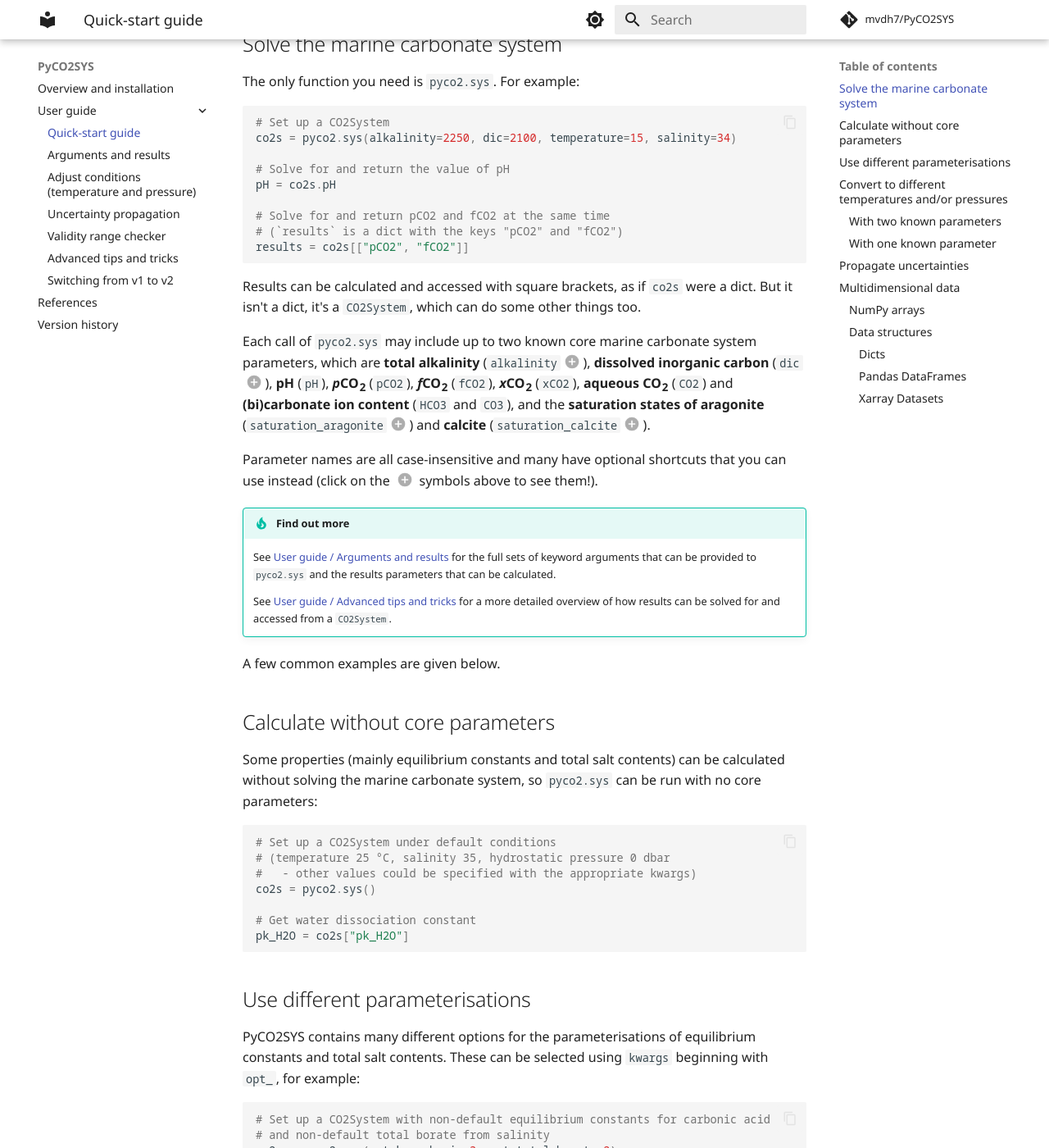
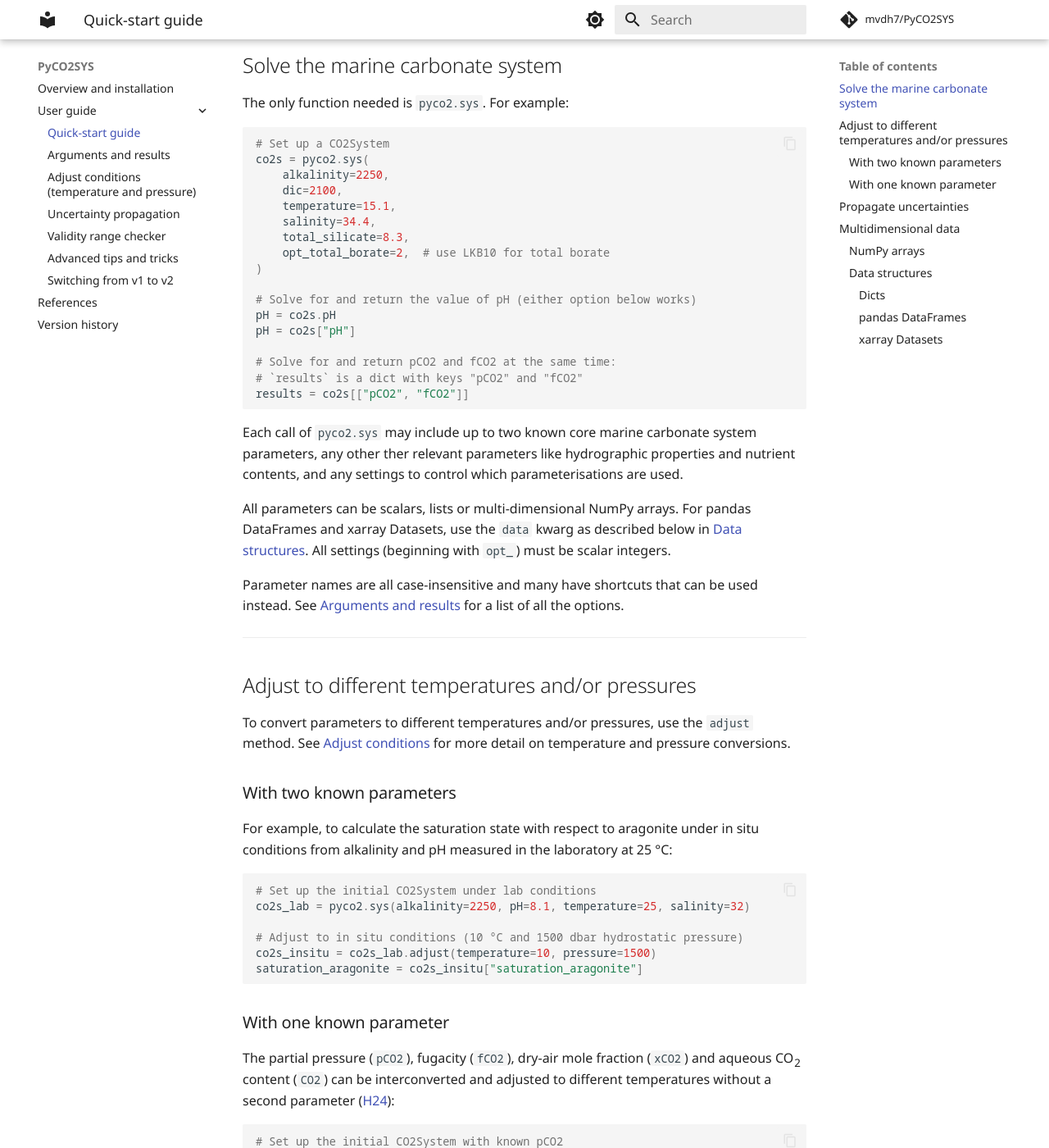
Before and after one commit to mvdh7/PyCO2SYS, an MkDocs documentation site: the page built from docs/quick.md, in a window 1280 px wide and 1400 px high, scrolled down 476 px. Shown: the whole window at 82% size. Built offline with MkDocs 1.6.1 and Material for MkDocs 9.7.7, drawn with Linux system fonts in a browser that asks for light colours; comment, search, counter and statistics services are not loaded; some of the changed text lies outside the part shown.

````diff
--- a/docs/quick.md
+++ b/docs/quick.md
@@ -14,80 +14,45 @@ All the code examples assume the following import convention:
 import PyCO2SYS as pyco2
 ```
 
+---
+
 ## Solve the marine carbonate system
 
-The only function you need is `pyco2.sys`.  For example:
+The only function needed is `pyco2.sys`.  For example:
 
 ```python
 # Set up a CO2System
-co2s = pyco2.sys(alkalinity=2250, dic=2100, temperature=15, salinity=34)
+co2s = pyco2.sys(
+    alkalinity=2250,
+    dic=2100,
+    temperature=15.1,
+    salinity=34.4,
+    total_silicate=8.3,
+    opt_total_borate=2,  # use LKB10 for total borate
+)
 
-# Solve for and return the value of pH
+# Solve for and return the value of pH (either option below works)
 pH = co2s.pH
+pH = co2s["pH"]
 
-# Solve for and return pCO2 and fCO2 at the same time
-# (`results` is a dict with the keys "pCO2" and "fCO2")
+# Solve for and return pCO2 and fCO2 at the same time:
+# `results` is a dict with keys "pCO2" and "fCO2"
 results = co2s[["pCO2", "fCO2"]]
 ```
 
-Results can be calculated and accessed with square brackets, as if `co2s` were a dict.  But it isn't a dict, it's a `CO2System`, which can do some other things too.
+Each call of `pyco2.sys` may include up to two known core marine carbonate system parameters, any other ther relevant parameters like hydrographic properties and nutrient contents, and any settings to control which parameterisations are used.
 
-Each call of `pyco2.sys` may include up to two known core marine carbonate system parameters, which are **total alkalinity** (`alkalinity`(1)), **dissolved inorganic carbon** (`dic`(2)), **pH** (`pH`), **<i>p</i>CO<sub>2</sub>** (`pCO2`), **<i>f</i>CO<sub>2</sub>** (`fCO2`), **<i>x</i>CO<sub>2</sub>** (`xCO2`), **aqueous CO<sub>2</sub>** (`CO2`) and **(bi)carbonate ion content** (`HCO3` and `CO3`), and the **saturation states of aragonite** (`saturation_aragonite`(3)) and **calcite** (`saturation_calcite`(4)).
-{ .annotate }
+All parameters can be scalars, lists or multi-dimensional NumPy arrays.  For pandas DataFrames and xarray Datasets, use the `data` kwarg as described below in [Data structures](#data-structures).  All settings (beginning with `opt_`) must be scalar integers.
 
-1.  Shortcuts: `talk`, `alk`, `ta`.
-2.  Shortcut: `tco2`.
-3.  Shortcut: `oa`.
-4.  Shortcut: `oc`.
+Parameter names are all case-insensitive and many have shortcuts that can be used instead.  See [Arguments and results](detail.md) for a list of all the options.
 
-Parameter names are all case-insensitive and many have optional shortcuts that you can use instead (click on the (1) symbols above to see them!).
-{ .annotate }
+---
 
-1.  Shortcuts!
+## Adjust to different temperatures and/or pressures
 
-!!! tip "Find out more"
-
-    See [User guide / Arguments and results](detail.md) for the full sets of keyword arguments that can be provided to `pyco2.sys` and the results parameters that can be calculated.
-
-    See [User guide / Advanced tips and tricks](advanced.md) for a more detailed overview of how results can be solved for and accessed from a `CO2System`.
-
-A few common examples are given below.
-
-## Calculate without core parameters
-
-Some properties (mainly equilibrium constants and total salt contents) can be calculated without solving the marine carbonate system, so `pyco2.sys` can be run with no core parameters:
-
-```python
-# Set up a CO2System under default conditions
-# (temperature 25 °C, salinity 35, hydrostatic pressure 0 dbar
-#   - other values could be specified with the appropriate kwargs)
-co2s = pyco2.sys()
-
-# Get water dissociation constant
-pk_H2O = co2s["pk_H2O"]
-```
-
-## Use different parameterisations
-
-PyCO2SYS contains many different options for the parameterisations of equilibrium constants and total salt contents.  These can be selected using `kwargs` beginning with `opt_`, for example:
-
-```python
-# Set up a CO2System with non-default equilibrium constants for carbonic acid
-# and non-default total borate from salinity
-co2s = pyco2.sys(opt_k_carbonic=3, opt_total_borate=2)
-```
-
-All settings arguments must be single, scalar, integer values.
-
-## Convert to different temperatures and/or pressures
-
-!!! tip "Find out more"
-
-    See [User guide / Adjust conditions](adjust.md) for more detail on temperature and pressure conversions.
+To convert parameters to different temperatures and/or pressures, use the `adjust` method.  See [Adjust conditions](adjust.md) for more detail on temperature and pressure conversions.
 
 ### With two known parameters
-
-To convert parameters to different temperatures and/or pressures, use the `adjust` method.
 
 For example, to calculate the saturation state with respect to aragonite under in situ conditions from alkalinity and pH measured in the laboratory at 25 °C:
 
@@ -102,50 +67,62 @@ saturation_aragonite = co2s_insitu["saturation_aragonite"]
 
 ### With one known parameter
 
-The partial pressure (`pCO2`), fugacity (`fCO2`), dry-air mole fraction (`xCO2`) and aqueous content (`CO2`) of CO<sub>2</sub> can be interconverted and adjusted to different temperatures without a second parameter:
+The partial pressure (`pCO2`), fugacity (`fCO2`), dry-air mole fraction (`xCO2`) and aqueous CO<sub>2</sub> content (`CO2`) can be interconverted and adjusted to different temperatures without a second parameter ([H24](refs/#h)):
 
 ```python
 # Set up the initial CO2System with known pCO2
 co2s_lab = pyco2.sys(pCO2=400, temperature=25)
 
-# Calculate fCO2 under lab conditions (optional step)
-fCO2_lab = co2s_lab["fCO2"]
+# Convert to fCO2 under initial conditions (optional)
+fCO2_lab = co2s_lab.fCO2
 
-# Adjust fCO2 to in situ conditions(10 °C and 1500 dbar hydrostatic pressure)
-co2s_insitu = co2s_lab.adjust(temperature=10, pressure=1500)
-fCO2_insitu = co2s_insitu["fCO2"]
+# Calculate fCO2 in situ (10 °C)
+co2s_insitu = co2s_lab.adjust(temperature=10)
+fCO2_insitu = co2s_insitu.fCO2
 ```
+
+---
 
 ## Propagate uncertainties
 
-!!! tip "Find out more"
-
-    See [User guide / Uncertainty propagation](uncertainty.md) for more detail on propagating uncertainties.
-
-Uncertainties are defined and propagated using the `set_u`(1) and `prop`(2) methods.
+Uncertainties are assigned using the `set_u`(1) method and propagated with `prop`(2).  For more details, see [Uncertainty propagation](uncertainty.md).
 { .annotate }
 
 1.  Shortcut for `set_uncertainty`.
 2.  Shortcut for `propagate`.
 
-For example, to get the total uncertainty in pH from uncertainties in alkalinity and DIC:
+!!! warning "Variance, not standard deviation"
+
+    Uncertainty values must be assigned in terms of variances, not as standard deviations.
+
+    Calculated uncertainties are also returned as variances.
+
+The uncertainty for each parameter can be given either as a scalar, an array of the same shape as the parameter, or as a covariance matrix.
+
+For example, to get the total uncertainty in pH from uncertainties in alkalinity and DIC and including the set of uncertainties for equilibrium constants and total borate content proposed by [OEDG18](refs/#o):
 
 ```python
 # Set up a CO2System
 co2s = pyco2.sys(alkalinity=2250, dic=2100, temperature=15, salinity=34)
 
-# Uncertainties in alkalinity and DIC are both 2 µmol/kg
-co2s.set_u(alkalinity=2, dic=2)
+# 1-sigma uncertainties in alkalinity and DIC are both 2 µmol/kg
+co2s.set_u(alkalinity=2**2, dic=2**2)
+
+# Also assign all OEDG18 uncertainties
+co2s.set_u_OEDG18()
 
 # Propagate through to pH
 co2s.prop("pH")
 
-# Retrieve total uncertainty in pH
-pH_uncertainty = co2s.u.pH
+# Retrieve total uncertainty as a variance in pH
+# (take the square root to get back to a standard deviation)
+pH_var = co2s.u.pH
 
 # Retrieve component of pH uncertainty due to DIC
-pH_uncertainty = co2s.u.parts["pH"]["dic"]
+pH_var_dic = co2s.u.parts["pH"]["dic"]
 ```
+
+---
 
 ## Multidimensional data
 
@@ -199,12 +176,12 @@ co2s = pyco2.sys(
 )
 ```
 
-#### Pandas DataFrames
+#### pandas DataFrames
 
-!!! warning "`DataFrame` not `Series`"
-    Pandas data must be collected into a `DataFrame` and passed together through the `data` kwarg.  It's not possible to pass individual pandas `Series`s separately as kwargs to `pyco2.sys`.  If this is necessary, then each `Series` must first be converted into a NumPy array.
+!!! warning "DataFrame not Series"
+    pandas data must be collected into a DataFrame and passed together through the `data` kwarg.  It's not possible to pass individual pandas Series separately as kwargs to `pyco2.sys`.  If this is necessary, then each Series must first be converted into a NumPy array.
 
-If data are in a pandas `DataFrame`, this can be provided as `data`, and results returned as a pandas `Series` or `DataFrame` with consistent indexing:
+If data are in a pandas DataFrame, this can be provided as `data`, and results returned as a pandas Series or DataFrame with consistent indexing:
 
 ```python
 # Define known parameters
@@ -246,4 +223,4 @@ k_CO2 = co2s.to_xarray("k_CO2")
 ds_results = co2s.to_xarray(["k_H2CO3", "k_HCO3"])
 ```
 
-Running `to_xarray` with no arguments will return a `Dataset` containing all currently calculated parameters.
+Running `to_xarray` with no arguments will return a Dataset containing all currently calculated parameters.
````
Also changed, not shown: other parts of docs/quick.md (+5 -5 lines), 1 other file.
